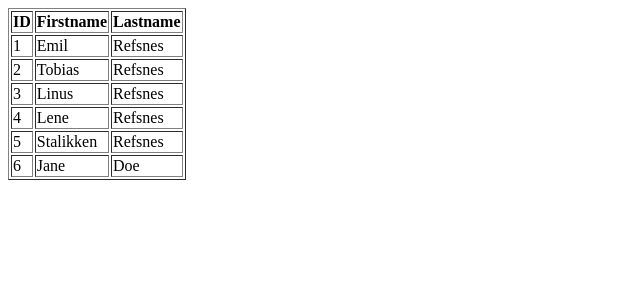
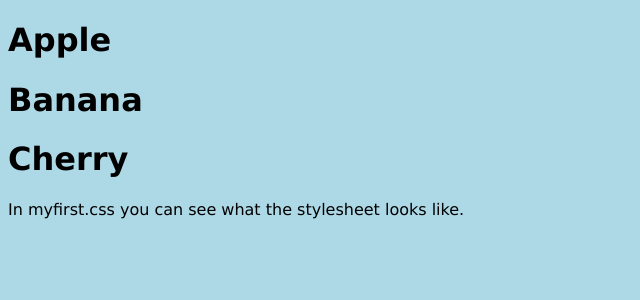
Before and after one commit to cuongttn2/firstdjango, a Django app: page /testing/ in a window 1280 px wide. Shown: the top 300 px of the page, without its empty margins (0-640 px from the left). Run offline with Django 5.2, Linux system fonts and the light colour scheme; data comes from the database, SQL or seed files in the repository.

Commit message:
[Static Files] Add Static files

```diff
--- /dev/null
+++ b/members/static/myfirst.css
@@ -0,0 +1,4 @@
+body {
+  background-color: lightblue;
+  font-family: verdana;
+}
--- a/members/templates/template.html
+++ b/members/templates/template.html
@@ -1,20 +1,14 @@
+{% load static %}
 <!DOCTYPE html>
 <html>
+<link rel="stylesheet" href="{% static 'myfirst.css' %}">
 <body>
 
-<table border='1'>
-    <tr>
-        <th>ID</th>
-        <th>Firstname</th>
-        <th>Lastname</th>
-    </tr>
-    {% for x in mymembers %}
-    <tr>
-        <td>{{ x.id }}</td>
-        <td>{{ x.firstname }}</td>
-        <td>{{ x.lastname }}</td>
-    </tr>
-    {% endfor %}
-</table>
+{% for x in fruits %}
+<h1>{{ x }}</h1>
+{% endfor %}
+
+<p>In myfirst.css you can see what the stylesheet looks like.</p>
+
 </body>
 </html>
--- a/members/views.py
+++ b/members/views.py
@@ -27,9 +27,8 @@ def main(request):
 
 
 def testing(request):
-    mydata = Member.objects.all()
     template = loader.get_template('template.html')
     context = {
-        'mymembers': mydata,
+        'fruits': ['Apple', 'Banana', 'Cherry'],
     }
     return HttpResponse(template.render(context, request))
```
